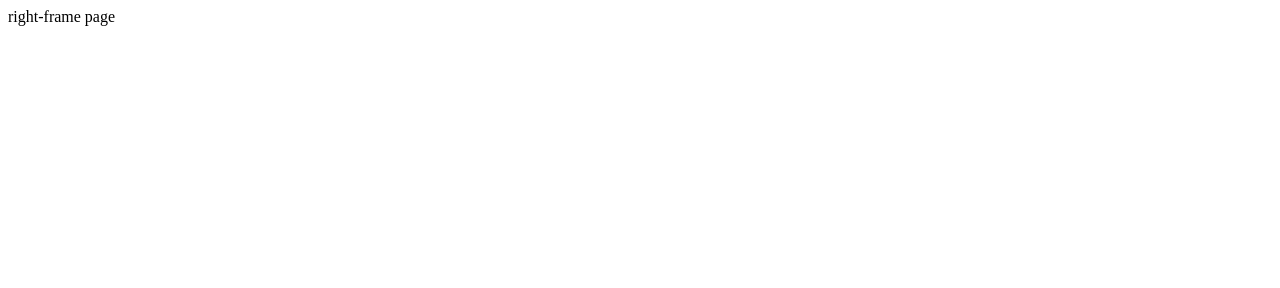
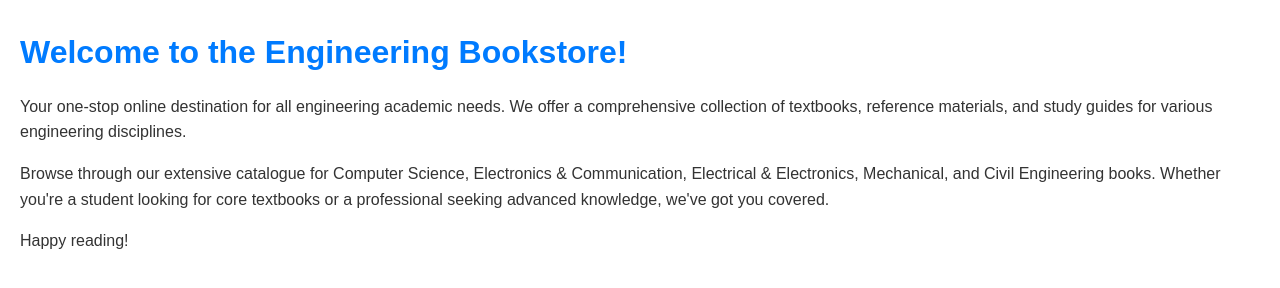
Before and after one commit to Rose2552/book-shop, a plain HTML site: page right_frame_home.html in a window 1280 px wide. Drawn offline with Linux system fonts and the light colour scheme.

Commit message:
right_frame_home.html

```diff
--- a/right_frame_home.html
+++ b/right_frame_home.html
@@ -1 +1,28 @@
-right-frame page
+<!DOCTYPE html>
+<html>
+<head>
+    <title>Welcome to Our Bookstore</title>
+    <style>
+        body {
+            font-family: Arial, sans-serif;
+            margin: 20px;
+            color: #333;
+            line-height: 1.6;
+        }
+        h2 {
+            color: #007bff;
+            font-size: 2em;
+            margin-bottom: 15px;
+        }
+        p {
+            margin-bottom: 10px;
+        }
+    </style>
+</head>
+<body>
+    <h2>Welcome to the Engineering Bookstore!</h2>
+    <p>Your one-stop online destination for all engineering academic needs. We offer a comprehensive collection of textbooks, reference materials, and study guides for various engineering disciplines.</p>
+    <p>Browse through our extensive catalogue for Computer Science, Electronics & Communication, Electrical & Electronics, Mechanical, and Civil Engineering books. Whether you're a student looking for core textbooks or a professional seeking advanced knowledge, we've got you covered.</p>
+    <p>Happy reading!</p>
+</body>
+</html>
```
